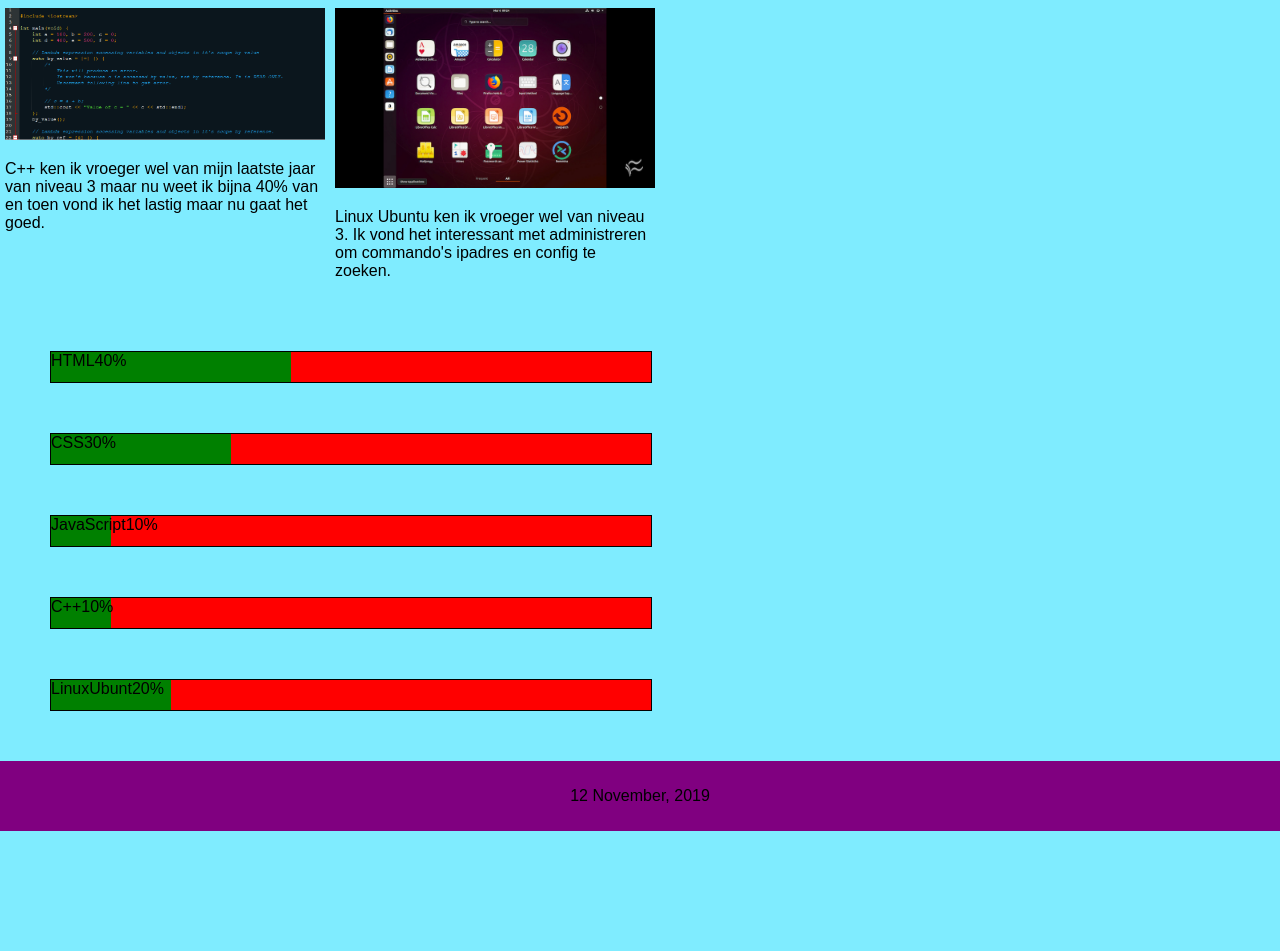
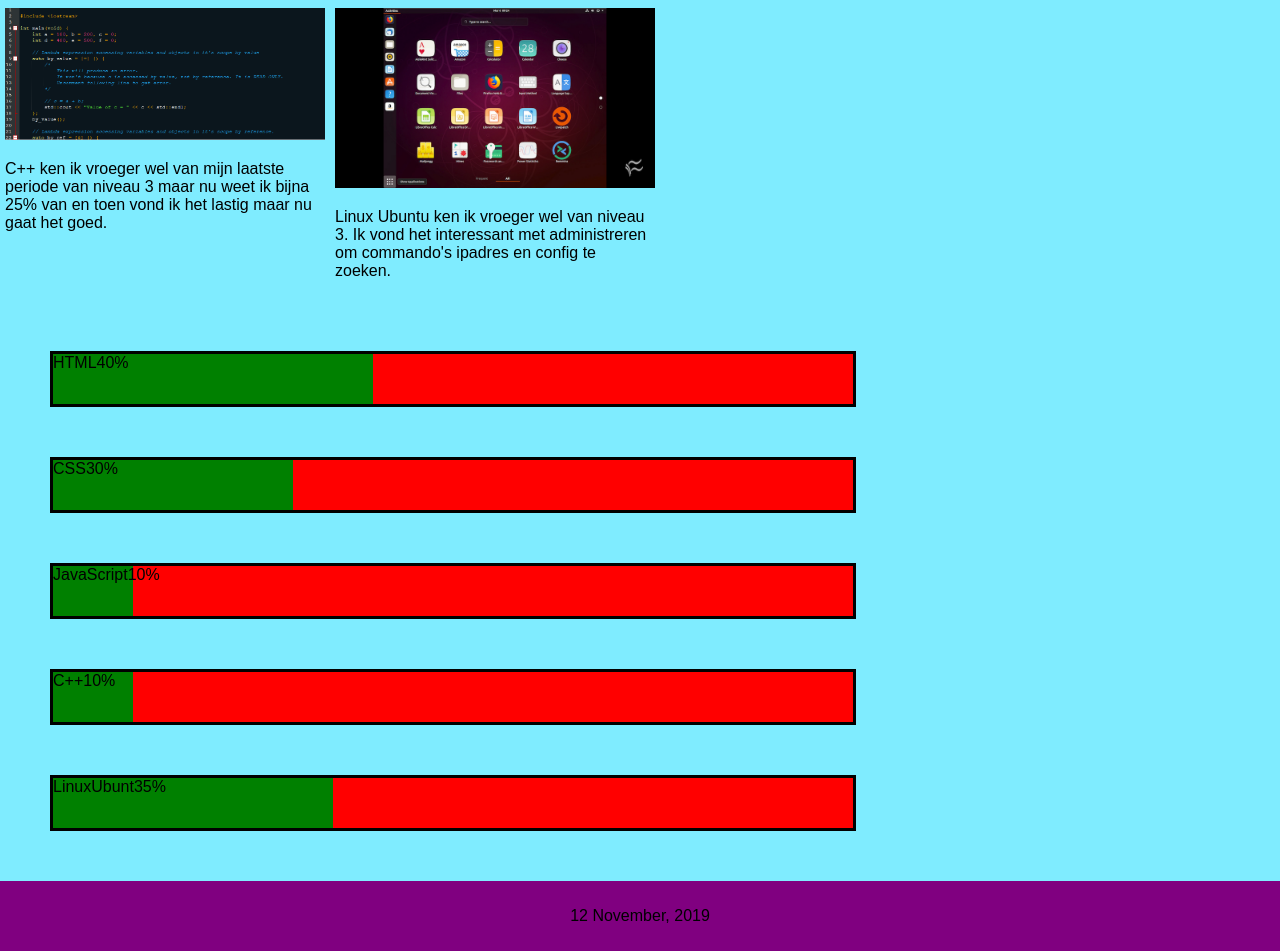
Before and after one commit to ROC-van-Amsterdam-College-Amstelland/git-oefen-opdracht-1-Priscil313669, a plain HTML site: page vaardigheden.html in a window 1280 px wide. Shown: the part 523-1474 px from the top of the page. Before the commit the page ends 1354 px from the top, so only its background shows below. Drawn offline with Linux system fonts and the light colour scheme; files that its build step writes are made by us from their sources; files whose address does not match are found by name.

Commit message:
geen idee

```diff
--- a/CSS/style.css
+++ b/CSS/style.css
@@ -84,76 +84,76 @@ a:active {
 }
 
 #container1{
-    width: 600px;
-    height: 30px;
+    width: 800px;
+    height: 50px;
     margin: 50px;
     background-color: red;
-    border: 1px solid black;
+    border: black solid;
 }
 
 #linkerkant1{
     width: 40%;
-    height: 30px;
+    height: 50px;
     background-color: green;
     display:inline-block;
 }
 
 #container2{
-    width: 600px;
-    height: 30px;
+    width: 800px;
+    height: 50px;
     margin: 50px;
     background-color: red;
-    border: 1px solid black;
+    border: black solid;
 }
 
 #linkerkant2{
     width: 30%;
-    height: 30px;
+    height: 50px;
     background-color: green;
     display:inline-block;
 }
 
 #container3{
-    width: 600px;
-    height: 30px;
+    width: 800px;
+    height: 50px;
     margin: 50px;
     background-color: red;
-    border: 1px solid black;
+    border: black solid;
 }
 
 #linkerkant3{
     width: 10%;
-    height: 30px;
+    height: 50px;
     background-color: green;
     display:inline-block;
 }
 
 #container4{
-    width: 600px;
-    height: 30px;
+    width: 800px;
+    height: 50px;
     margin: 50px;
     background-color: red;
-    border: 1px solid black;
+    border: black solid;
 }
 
 #linkerkant4{
     width: 10%;
-    height: 30px;
+    height: 50px;
     background-color: green;
     display:inline-block;
 }
 
 #container5{
-    width: 600px;
-    height: 30px;
+    width: 800px;
+    height: 50px;
     margin: 50px;
     background-color: red;
-    border: 1px solid black;
+    border: black solid;
 }
 
 #linkerkant5{
-    width: 20%;
-    height: 30px;
+    width: 35%;
+    height: 50px;
     margin: 0 auto;
     background-color: green;
     display:inline-block;
@@ -164,3 +164,10 @@ a:active {
     text-align: center;
     background: purple;
 }
+
+.demo , .demo1 {
+    width: 80px;
+    height: 40px;
+    margin: 50px;
+    text-align: center;
+}
--- a/JS/script.js
+++ b/JS/script.js
@@ -9,3 +9,12 @@ function clock()
     month = monthArr[month];
     document.getElementById("date").innerHTML=date+" "+month+", "+year;
 }
+
+function myFunction() {
+    document.getElementById("demo2").innerHTML = "Like me";
+}
+
+
+function myFunction() {
+    document.getElementById("demo1").innerHTML = "Dislike";
+}
--- a/vaardigheden.html
+++ b/vaardigheden.html
@@ -40,7 +40,7 @@
             </div>
             <div class="column">
                 <img src="C:\Users\Priscilla\Documents\Front-End-Essentials\OP1\images\c++vaar.jpg" alt="c++vaar" style="width:100%">
-                <p>C++ ken ik vroeger wel van mijn laatste jaar van niveau 3 maar nu weet ik bijna 40% van en toen vond ik het lastig maar nu gaat het goed.</p>
+                <p>C++ ken ik vroeger wel van mijn laatste periode van niveau 3 maar nu weet ik bijna 25% van en toen vond ik het lastig maar nu gaat het goed.</p>
             </div>
             <div class="column">
                 <img src="C:\Users\Priscilla\Documents\Front-End-Essentials\OP1\images\ubuntuvaar.jpg" alt="ubuntuvaar" style="width:100%">
@@ -68,7 +68,7 @@
         </div>
 
         <div id="container5">
-            <div id="linkerkant5">LinuxUbunt20%</div>
+            <div id="linkerkant5">LinuxUbunt35%</div>
         </div>
 
         <div>
```
Also changed, not shown: contact.html (+8 -0 lines), index.html (+0 -9 lines), overmij.html (+5 -0 lines), projecten.html (+4 -0 lines).
